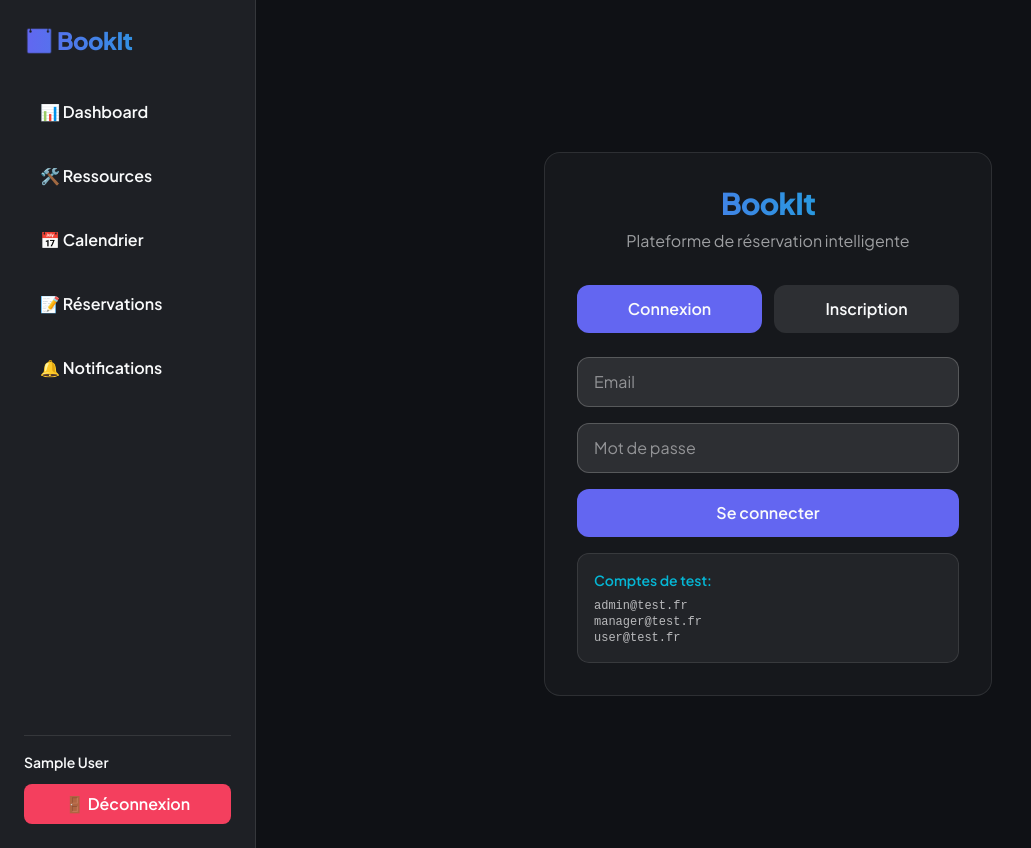
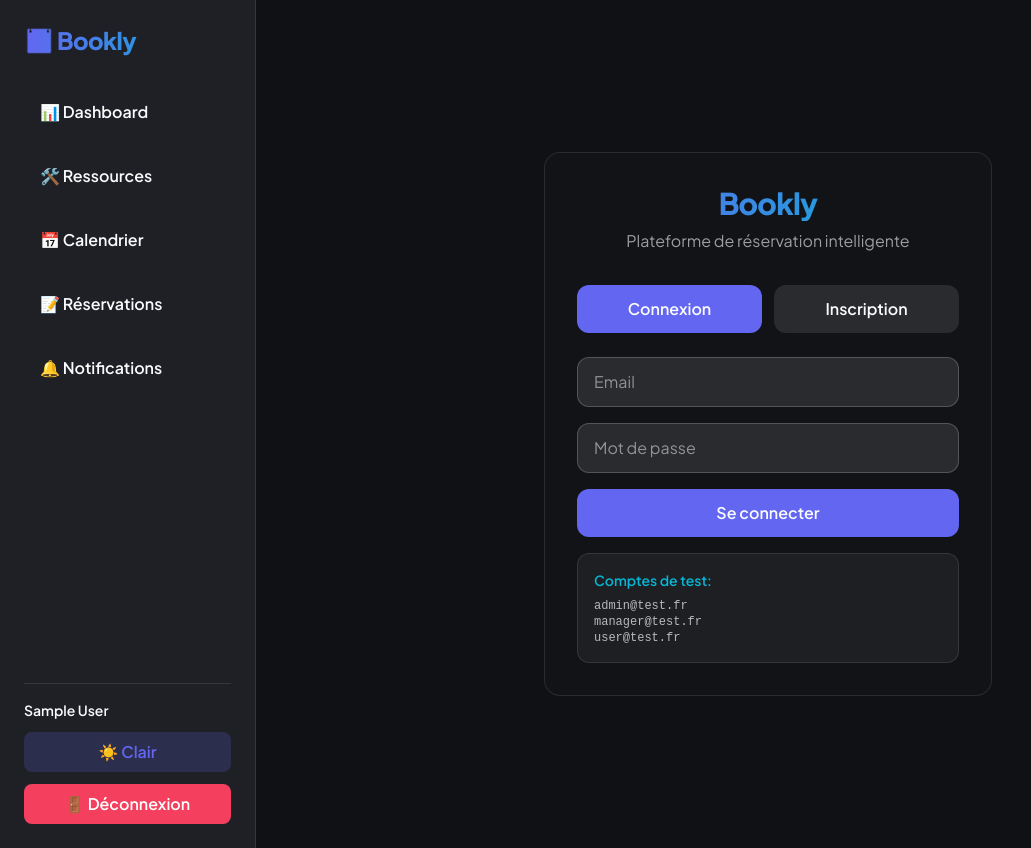
Before and after one commit to A2Lec/BookIt, a React (Vite) app in the folder frontend/: page /login in a window 1280 px wide. Shown: the whole page, without its empty margins (0-1031 px from the left). Built offline with nearby package versions, Linux system fonts and the light colour scheme; sample sign-in values are in the browser's storage.

Commit message:
feat: Rename app to Bookly and add light/dark theme toggle

```diff
--- a/frontend/index.html
+++ b/frontend/index.html
@@ -4,7 +4,7 @@
   <meta charset="UTF-8" />
   <link rel="icon" type="image/svg+xml" href="/vite.svg" />
   <meta name="viewport" content="width=device-width, initial-scale=1.0" />
-  <title>BookIt - Gestion de ressources</title>
+  <title>Bookly - Gestion de ressources</title>
 </head>
 <body>
   <div id="root"></div>
--- a/frontend/src/App.tsx
+++ b/frontend/src/App.tsx
@@ -1,6 +1,7 @@
-import React from 'react'
+import React, { useEffect } from 'react'
 import { Routes, Route, Link, Navigate } from 'react-router-dom'
 import { useAuthStore } from './store/authStore'
+import { useThemeStore } from './store/themeStore'
 import Login from './pages/Login'
 import Dashboard from './pages/Dashboard'
 import Resources from './pages/Resources'
@@ -17,6 +18,17 @@ function ProtectedRoute({ element }: { element: React.ReactNode }) {
 export default function App() {
   const user = useAuthStore((state) => state.user)
   const logout = useAuthStore((state) => state.logout)
+  const theme = useThemeStore((state) => state.theme)
+  const toggleTheme = useThemeStore((state) => state.toggleTheme)
+
+  // Apply theme to document
+  useEffect(() => {
+    if (theme === 'dark') {
+      document.documentElement.classList.add('dark')
+    } else {
+      document.documentElement.classList.remove('dark')
+    }
+  }, [theme])
 
   const handleLogout = () => {
     logout()
@@ -33,51 +45,57 @@ export default function App() {
   }
 
   return (
-    <div className="min-h-screen bg-midnight text-snow-white flex flex-col md:flex-row">
+    <div className="min-h-screen dark:bg-midnight dark:text-snow-white bg-light-bg text-light-text flex flex-col md:flex-row transition-colors">
       {/* Desktop Sidebar */}
-      <aside className="hidden md:flex md:w-64 bg-dark-grey border-r border-white border-opacity-10 flex-col p-6">
+      <aside className="hidden md:flex md:w-64 dark:bg-dark-grey bg-light-surface dark:border-white border-light-border border-r dark:border-opacity-10 flex-col p-6">
         <h1 className="text-2xl font-black bg-gradient-to-r from-indigo-royal to-cyan-neon bg-clip-text text-transparent mb-8">
-          📅 BookIt
+          📅 Bookly
         </h1>
 
         <nav className="space-y-4 flex-1">
           <Link
             to="/"
-            className="flex items-center gap-3 px-4 py-3 rounded-lg hover:bg-indigo-royal hover:bg-opacity-20 transition-colors font-semibold"
+            className="flex items-center gap-3 px-4 py-3 rounded-lg dark:hover:bg-indigo-royal dark:hover:bg-opacity-20 hover:bg-light-border transition-colors font-semibold"
           >
             📊 Dashboard
           </Link>
           <Link
             to="/resources"
-            className="flex items-center gap-3 px-4 py-3 rounded-lg hover:bg-indigo-royal hover:bg-opacity-20 transition-colors font-semibold"
+            className="flex items-center gap-3 px-4 py-3 rounded-lg dark:hover:bg-indigo-royal dark:hover:bg-opacity-20 hover:bg-light-border transition-colors font-semibold"
           >
             🛠️ Ressources
           </Link>
           <Link
             to="/calendar"
-            className="flex items-center gap-3 px-4 py-3 rounded-lg hover:bg-indigo-royal hover:bg-opacity-20 transition-colors font-semibold"
+            className="flex items-center gap-3 px-4 py-3 rounded-lg dark:hover:bg-indigo-royal dark:hover:bg-opacity-20 hover:bg-light-border transition-colors font-semibold"
           >
             📅 Calendrier
           </Link>
           <Link
             to="/my-bookings"
-            className="flex items-center gap-3 px-4 py-3 rounded-lg hover:bg-indigo-royal hover:bg-opacity-20 transition-colors font-semibold"
+            className="flex items-center gap-3 px-4 py-3 rounded-lg dark:hover:bg-indigo-royal dark:hover:bg-opacity-20 hover:bg-light-border transition-colors font-semibold"
           >
             📝 Réservations
           </Link>
           <Link
             to="/notifications"
-            className="flex items-center gap-3 px-4 py-3 rounded-lg hover:bg-indigo-royal hover:bg-opacity-20 transition-colors font-semibold"
+            className="flex items-center gap-3 px-4 py-3 rounded-lg dark:hover:bg-indigo-royal dark:hover:bg-opacity-20 hover:bg-light-border transition-colors font-semibold"
           >
             🔔 Notifications
           </Link>
         </nav>
 
-        <div className="border-t border-white border-opacity-10 pt-4">
-          <p className="text-sm text-snow-white mb-3 font-semibold">{user.name}</p>
+        <div className="dark:border-white border-light-border border-t dark:border-opacity-10 pt-4 space-y-3">
+          <p className="text-sm dark:text-snow-white text-light-text mb-2 font-semibold">{user.name}</p>
+          <button
+            onClick={toggleTheme}
+            className="w-full px-4 py-2 dark:bg-indigo-royal dark:bg-opacity-20 bg-light-border text-indigo-royal rounded-lg hover:dark:bg-opacity-30 hover:bg-light-border hover:opacity-80 transition-colors font-semibold flex items-center justify-center gap-2"
+          >
+            {theme === 'dark' ? '☀️ Clair' : '🌙 Sombre'}
+          </button>
           <button
             onClick={handleLogout}
-            className="w-full px-4 py-2 bg-rose-coral hover:bg-opacity-90 text-white rounded-lg transition-colors font-semibold"
+            className="w-full px-4 py-2 dark:bg-rose-coral bg-rose-coral dark:hover:bg-opacity-90 hover:opacity-90 text-white rounded-lg transition-colors font-semibold"
           >
             🚪 Déconnexion
           </button>
@@ -87,15 +105,16 @@ export default function App() {
       {/* Main Content */}
       <main className="flex-1 md:pb-0 pb-24">
         {/* Mobile Header */}
-        <header className="md:hidden sticky top-0 z-40 bg-dark-grey border-b border-white border-opacity-10 px-4 py-4 flex justify-between items-center">
+        <header className="md:hidden sticky top-0 z-40 dark:bg-dark-grey bg-light-surface dark:border-white border-light-border border-b dark:border-opacity-10 px-4 py-4 flex justify-between items-center">
           <h1 className="text-xl font-black bg-gradient-to-r from-indigo-royal to-cyan-neon bg-clip-text text-transparent">
-            📅 BookIt
+            📅 Bookly
           </h1>
           <button
-            onClick={handleLogout}
-            className="text-rose-coral hover:text-rose-coral hover:opacity-80 transition-opacity"
+            onClick={toggleTheme}
+            className="px-3 py-1 dark:text-indigo-royal text-indigo-royal hover:opacity-70 transition-opacity"
+            title="Changer le thème"
           >
-            🚪
+            {theme === 'dark' ? '☀️' : '🌙'}
           </button>
         </header>
 
@@ -112,10 +131,10 @@ export default function App() {
       </main>
 
       {/* Mobile Bottom Navigation */}
-      <nav className="md:hidden fixed bottom-0 left-0 right-0 bg-dark-grey border-t border-white border-opacity-10 flex justify-around items-center px-4 py-3 z-50">
+      <nav className="md:hidden fixed bottom-0 left-0 right-0 dark:bg-dark-grey bg-light-surface dark:border-white border-light-border border-t dark:border-opacity-10 flex justify-around items-center px-4 py-3 z-50">
         <Link
           to="/"
-          className="flex flex-col items-center gap-1 px-3 py-2 rounded-lg hover:bg-indigo-royal hover:bg-opacity-20 transition-colors"
+          className="flex flex-col items-center gap-1 px-3 py-2 rounded-lg dark:hover:bg-indigo-royal dark:hover:bg-opacity-20 hover:bg-light-border transition-colors"
           title="Dashboard"
         >
           <span className="text-xl">📊</span>
@@ -123,7 +142,7 @@ export default function App() {
         </Link>
         <Link
           to="/resources"
-          className="flex flex-col items-center gap-1 px-3 py-2 rounded-lg hover:bg-indigo-royal hover:bg-opacity-20 transition-colors"
+          className="flex flex-col items-center gap-1 px-3 py-2 rounded-lg dark:hover:bg-indigo-royal dark:hover:bg-opacity-20 hover:bg-light-border transition-colors"
           title="Ressources"
         >
           <span className="text-xl">🛠️</span>
@@ -131,7 +150,7 @@ export default function App() {
         </Link>
         <Link
           to="/calendar"
-          className="flex flex-col items-center gap-1 px-3 py-2 rounded-lg hover:bg-indigo-royal hover:bg-opacity-20 transition-colors"
+          className="flex flex-col items-center gap-1 px-3 py-2 rounded-lg dark:hover:bg-indigo-royal dark:hover:bg-opacity-20 hover:bg-light-border transition-colors"
           title="Calendrier"
         >
           <span className="text-xl">📅</span>
@@ -139,7 +158,7 @@ export default function App() {
         </Link>
         <Link
           to="/my-bookings"
-          className="flex flex-col items-center gap-1 px-3 py-2 rounded-lg hover:bg-indigo-royal hover:bg-opacity-20 transition-colors"
+          className="flex flex-col items-center gap-1 px-3 py-2 rounded-lg dark:hover:bg-indigo-royal dark:hover:bg-opacity-20 hover:bg-light-border transition-colors"
           title="Réservations"
         >
           <span className="text-xl">📝</span>
@@ -147,7 +166,7 @@ export default function App() {
         </Link>
         <Link
           to="/notifications"
-          className="flex flex-col items-center gap-1 px-3 py-2 rounded-lg hover:bg-indigo-royal hover:bg-opacity-20 transition-colors"
+          className="flex flex-col items-center gap-1 px-3 py-2 rounded-lg dark:hover:bg-indigo-royal dark:hover:bg-opacity-20 hover:bg-light-border transition-colors"
           title="Notifications"
         >
           <span className="text-xl">🔔</span>
--- a/frontend/src/main.tsx
+++ b/frontend/src/main.tsx
@@ -3,13 +3,22 @@ import { createRoot } from 'react-dom/client'
 import { BrowserRouter } from 'react-router-dom'
 import App from './App'
 import './styles.css'
+import { useThemeStore } from './store/themeStore'
 
-console.log('🚀 BookIt app starting...')
+console.log('🚀 Bookly app starting...')
 console.log('Root element:', document.getElementById('root'))
 
 const rootElement = document.getElementById('root')
 if (!rootElement) {
   throw new Error('Root element not found!')
+}
+
+// Initialize theme on mount
+const theme = useThemeStore.getState().theme
+if (theme === 'dark') {
+  document.documentElement.classList.add('dark')
+} else {
+  document.documentElement.classList.remove('dark')
 }
 
 createRoot(rootElement).render(
--- a/frontend/src/pages/Login.tsx
+++ b/frontend/src/pages/Login.tsx
@@ -60,27 +60,27 @@ export default function Login() {
   }
 
   return (
-    <div className="min-h-screen flex items-center justify-center px-4">
-      <div className="glass-card p-8 rounded-2xl border border-white border-opacity-10 w-full max-w-md">
-        <h1 className="text-3xl font-black bg-gradient-to-r from-indigo-royal to-cyan-neon bg-clip-text text-transparent mb-2 text-center">BookIt</h1>
-        <p className="text-center text-snow-white text-opacity-60 mb-8">Plateforme de réservation intelligente</p>
+    <div className="min-h-screen dark:bg-midnight bg-light-bg flex items-center justify-center px-4">
+      <div className="dark:glass-card p-8 rounded-2xl dark:border dark:border-white dark:border-opacity-10 dark:bg-dark-grey dark:bg-opacity-20 bg-light-surface border border-light-border w-full max-w-md">
+        <h1 className="text-3xl font-black bg-gradient-to-r from-indigo-royal to-cyan-neon bg-clip-text text-transparent mb-2 text-center">Bookly</h1>
+        <p className="text-center dark:text-snow-white dark:text-opacity-60 text-light-text text-opacity-70 mb-8">Plateforme de réservation intelligente</p>
 
         <div className="flex gap-3 mb-6">
           <button
             onClick={() => setTab('login')}
-            className={`flex-1 py-3 rounded-xl font-semibold transition ${tab === 'login' ? 'bg-indigo-royal text-snow-white' : 'bg-white bg-opacity-10 text-snow-white hover:bg-opacity-20'}`}
+            className={`flex-1 py-3 rounded-xl font-semibold transition ${tab === 'login' ? 'dark:bg-indigo-royal dark:text-snow-white bg-indigo-royal text-white' : 'dark:bg-white dark:bg-opacity-10 dark:text-snow-white dark:hover:bg-opacity-20 bg-light-border text-light-text hover:opacity-80'}`}
           >
             Connexion
           </button>
           <button
             onClick={() => setTab('register')}
-            className={`flex-1 py-3 rounded-xl font-semibold transition ${tab === 'register' ? 'bg-indigo-royal text-snow-white' : 'bg-white bg-opacity-10 text-snow-white hover:bg-opacity-20'}`}
+            className={`flex-1 py-3 rounded-xl font-semibold transition ${tab === 'register' ? 'dark:bg-indigo-royal dark:text-snow-white bg-indigo-royal text-white' : 'dark:bg-white dark:bg-opacity-10 dark:text-snow-white dark:hover:bg-opacity-20 bg-light-border text-light-text hover:opacity-80'}`}
           >
             Inscription
           </button>
         </div>
 
-        {error && <div className="mb-4 p-3 bg-rose-coral bg-opacity-20 text-rose-coral rounded-xl border border-rose-coral border-opacity-30">{error}</div>}
+        {error && <div className="mb-4 p-3 dark:bg-rose-coral dark:bg-opacity-20 dark:text-rose-coral dark:border dark:border-rose-coral dark:border-opacity-30 bg-red-100 text-red-700 border border-red-300 rounded-xl">{error}</div>}
 
         {tab === 'login' && (
           <form onSubmit={handleLogin} className="space-y-4">
--- /dev/null
+++ b/frontend/src/store/themeStore.ts
@@ -0,0 +1,23 @@
+import { create } from 'zustand'
+import { persist } from 'zustand/middleware'
+
+type Theme = 'dark' | 'light'
+
+interface ThemeStore {
+  theme: Theme
+  toggleTheme: () => void
+  setTheme: (theme: Theme) => void
+}
+
+export const useThemeStore = create<ThemeStore>()(
+  persist(
+    (set) => ({
+      theme: 'dark' as Theme,
+      toggleTheme: () => set((state) => ({ theme: state.theme === 'dark' ? 'light' : 'dark' })),
+      setTheme: (theme: Theme) => set({ theme }),
+    }),
+    {
+      name: 'bookly-theme-storage',
+    }
+  )
+)
--- a/frontend/tailwind.config.cjs
+++ b/frontend/tailwind.config.cjs
@@ -1,5 +1,6 @@
 module.exports = {
   content: ['./index.html', './src/**/*.{ts,tsx}'],
+  darkMode: 'class',
   theme: {
     extend: {
       colors: {
@@ -9,6 +10,11 @@ module.exports = {
         'cyan-neon': '#06B6D4',
         'snow-white': '#F9FAFB',
         'rose-coral': '#F43F5E',
+        // Light theme colors
+        'light-bg': '#FFFFFF',
+        'light-surface': '#F3F4F6',
+        'light-text': '#1F2937',
+        'light-border': '#E5E7EB',
       },
       fontFamily: {
         'sans': ['Plus Jakarta Sans', 'Sora', 'ui-sans-serif', 'system-ui', 'sans-serif'],
```
